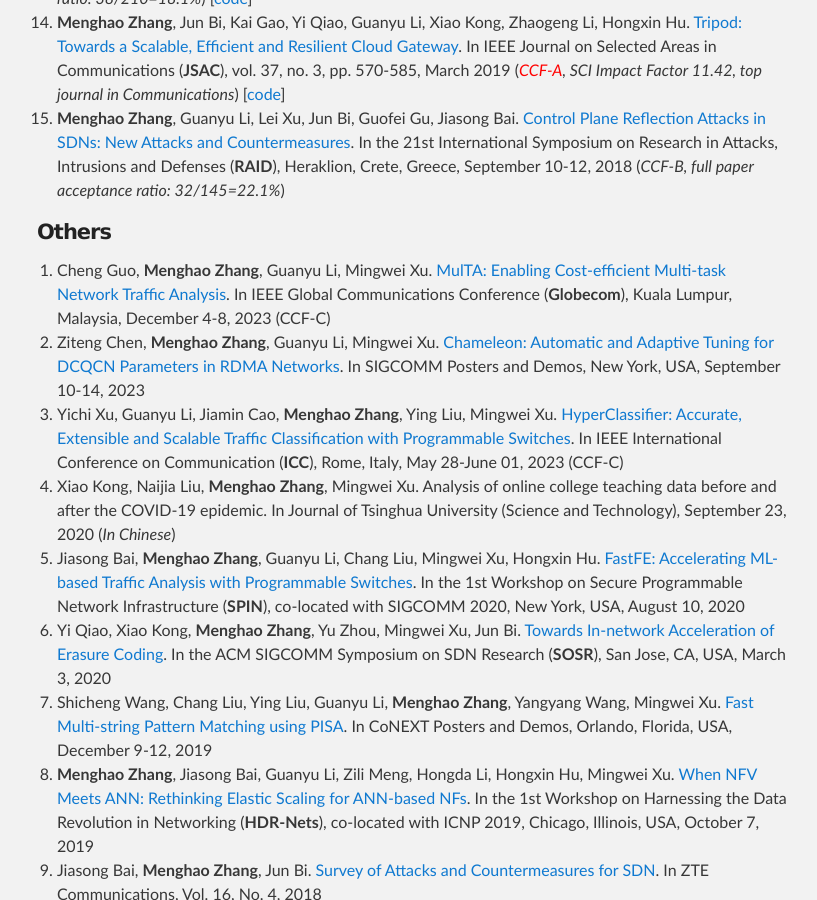
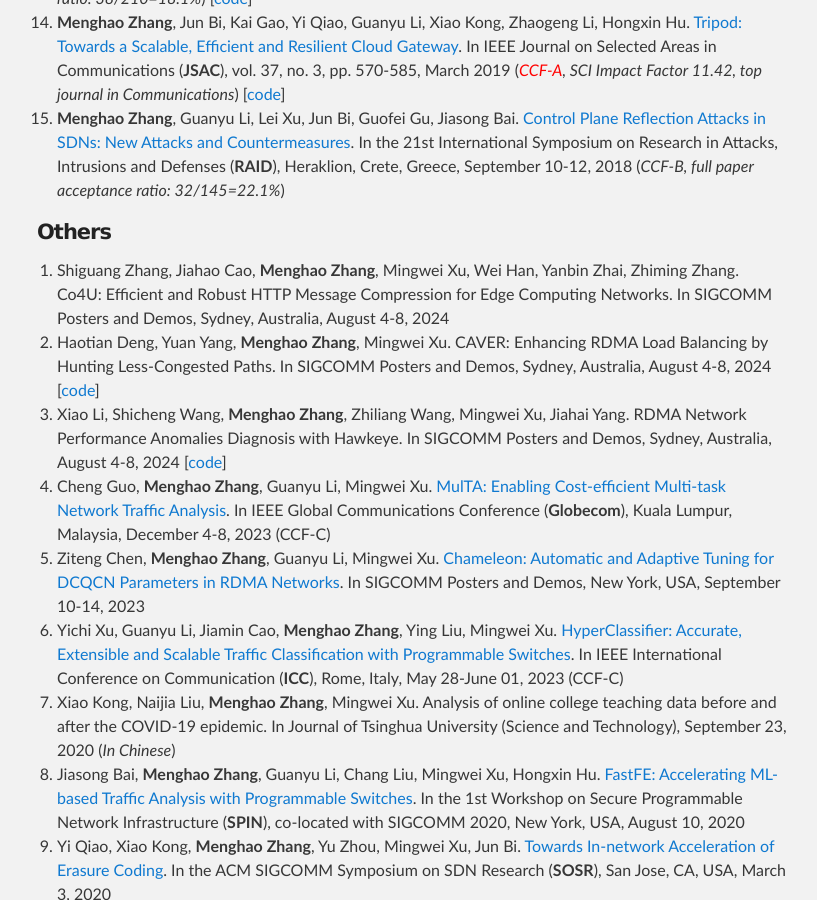
Before and after one commit to zhangmenghao/zhangmenghao.github.io, a Jekyll site: the page built from index.md, in a window 1280 px wide and 900 px high, scrolled down 2413 px. Shown: the whole window, without its empty margins (228-1045 px from the left). Built offline with Jekyll 4.4.1, drawn with Linux system fonts in a browser that asks for light colours.

Commit message:
Add 3 SIGCOMM Poster

```diff
--- a/index.md
+++ b/index.md
@@ -89,6 +89,15 @@
 In the 21st International Symposium on Research in Attacks, Intrusions and Defenses (**RAID**), Heraklion, Crete, Greece, September 10-12, 2018 (*CCF-B, full paper acceptance ratio: 32/145=22.1%*)
 
 #### Others
+16. Shiguang Zhang, Jiahao Cao, __Menghao Zhang__, Mingwei Xu, Wei Han, Yanbin Zhai, Zhiming Zhang.
+Co4U: Efficient and Robust HTTP Message Compression for Edge Computing Networks.
+In SIGCOMM Posters and Demos, Sydney, Australia, August 4-8, 2024
+15. Haotian Deng, Yuan Yang, __Menghao Zhang__, Mingwei Xu.
+CAVER: Enhancing RDMA Load Balancing by Hunting Less-Congested Paths.
+In SIGCOMM Posters and Demos, Sydney, Australia, August 4-8, 2024 [[code](https://github.com/denght23/CAVER)]
+14. Xiao Li, Shicheng Wang, __Menghao Zhang__, Zhiliang Wang, Mingwei Xu, Jiahai Yang.
+RDMA Network Performance Anomalies Diagnosis with Hawkeye.
+In SIGCOMM Posters and Demos, Sydney, Australia, August 4-8, 2024 [[code](https://github.com/lixiao19/Hawkeye-NS3)]
 13. Cheng Guo, __Menghao Zhang__, Guanyu Li, Mingwei Xu.
 [MulTA: Enabling Cost-efficient Multi-task Network Traffic Analysis](./papers/Globecom23-MulTA.pdf).
 In IEEE Global Communications Conference (**Globecom**), Kuala Lumpur, Malaysia, December 4-8, 2023 (CCF-C)
```
